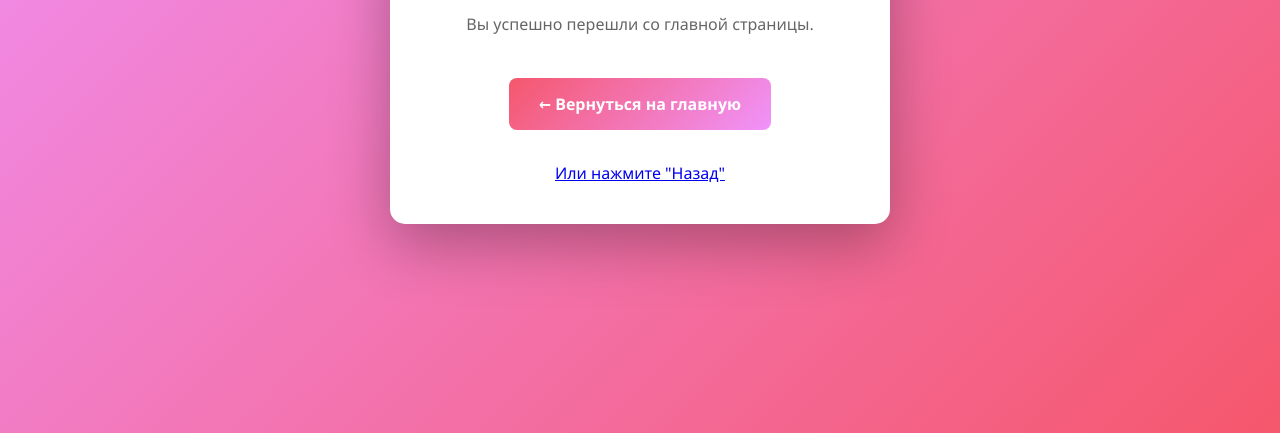
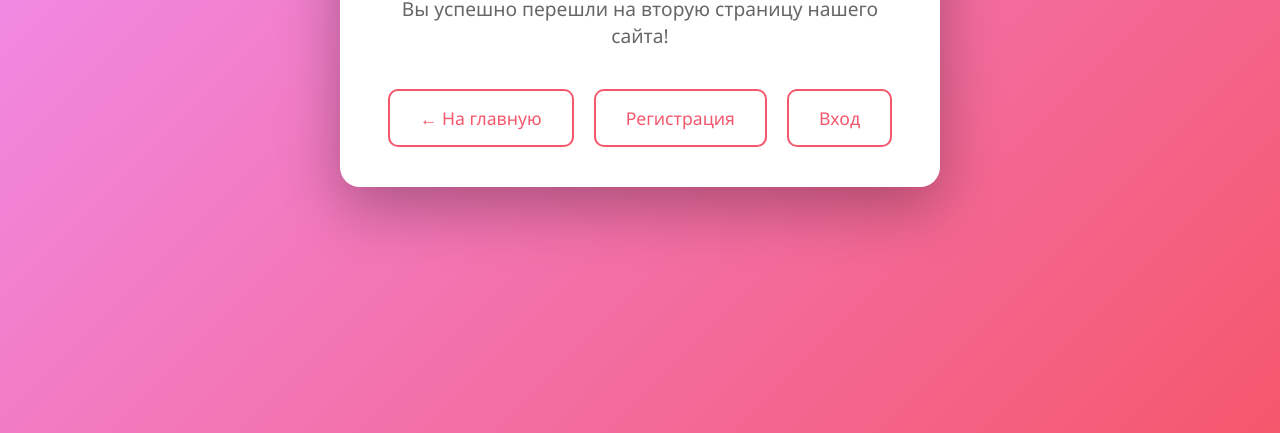
Before and after one commit to poilk777/test, a plain HTML site: page second.html in a window 1280 px wide. Shown: the part 367-800 px from the top of the page. Drawn offline with Linux system fonts and the light colour scheme.

Commit message:
AI: update 6 files

```diff
--- a/second.html
+++ b/second.html
@@ -2,53 +2,28 @@
 <html lang="ru">
 <head>
     <meta charset="UTF-8">
-    <meta name="viewport" content="width=device-width, initial-scale=1.0">
     <title>Вторая страница</title>
     <style>
-        * { margin: 0; padding: 0; box-sizing: border-box; }
-        body {
-            font-family: 'Segoe UI', Tahoma, Geneva, Verdana, sans-serif;
-            background: linear-gradient(135deg, #f093fb 0%, #f5576c 100%);
-            min-height: 100vh;
-            display: flex;
-            justify-content: center;
-            align-items: center;
-            padding: 20px;
-        }
-        .container {
-            background: white;
-            padding: 40px 60px;
-            border-radius: 15px;
-            box-shadow: 0 20px 60px rgba(0,0,0,0.3);
-            text-align: center;
-            max-width: 500px;
-        }
+        * { margin: 0; padding: 0; box-sizing: border-box; font-family: 'Segoe UI', sans-serif; }
+        body { min-height: 100vh; background: linear-gradient(135deg, #f093fb, #f5576c); display: flex; justify-content: center; align-items: center; }
+        .container { text-align: center; padding: 40px; background: white; border-radius: 20px; max-width: 600px; width: 90%; box-shadow: 0 20px 60px rgba(0,0,0,0.3); }
         h1 { color: #333; margin-bottom: 20px; font-size: 2.5em; }
-        p { color: #666; margin-bottom: 30px; line-height: 1.6; }
-        .btn {
-            display: inline-block;
-            padding: 15px 30px;
-            margin: 10px;
-            background: linear-gradient(135deg, #f5576c, #f093fb);
-            color: white;
-            text-decoration: none;
-            border-radius: 8px;
-            font-size: 16px;
-            font-weight: 600;
-            transition: transform 0.3s, box-shadow 0.3s;
-            border: none;
-            cursor: pointer;
-        }
-        .btn:hover { transform: translateY(-3px); box-shadow: 0 10px 30px rgba(245, 87, 108, 0.4); }
+        p { color: #666; margin-bottom: 40px; font-size: 1.2em; }
+        .buttons { display: flex; gap: 20px; justify-content: center; flex-wrap: wrap; }
+        .btn { padding: 15px 30px; border: none; border-radius: 10px; font-size: 1.1em; cursor: pointer; transition: all 0.3s ease; text-decoration: none; display: inline-block; }
+        .btn-secondary { background: white; color: #f5576c; border: 2px solid #f5576c; }
+        .btn-secondary:hover { background: #f5576c; color: white; transform: translateY(-3px); }
     </style>
 </head>
 <body>
     <div class="container">
-        <h1>🎉 Вторая страница!</h1>
-        <p>Вы успешно перешли со главной страницы.</p>
-        <a href="index.html" class="btn">← Вернуться на главную</a>
-        <br><br>
-        <a href="#" onclick="history.back()">Или нажмите "Назад"</a>
+        <h1>🎉 Вторая страница</h1>
+        <p>Вы успешно перешли на вторую страницу нашего сайта!</p>
+        <div class="buttons">
+            <a href="index.html" class="btn btn-secondary">← На главную</a>
+            <a href="register.html" class="btn btn-secondary">Регистрация</a>
+            <a href="login.html" class="btn btn-secondary">Вход</a>
+        </div>
     </div>
 </body>
 </html>
```
